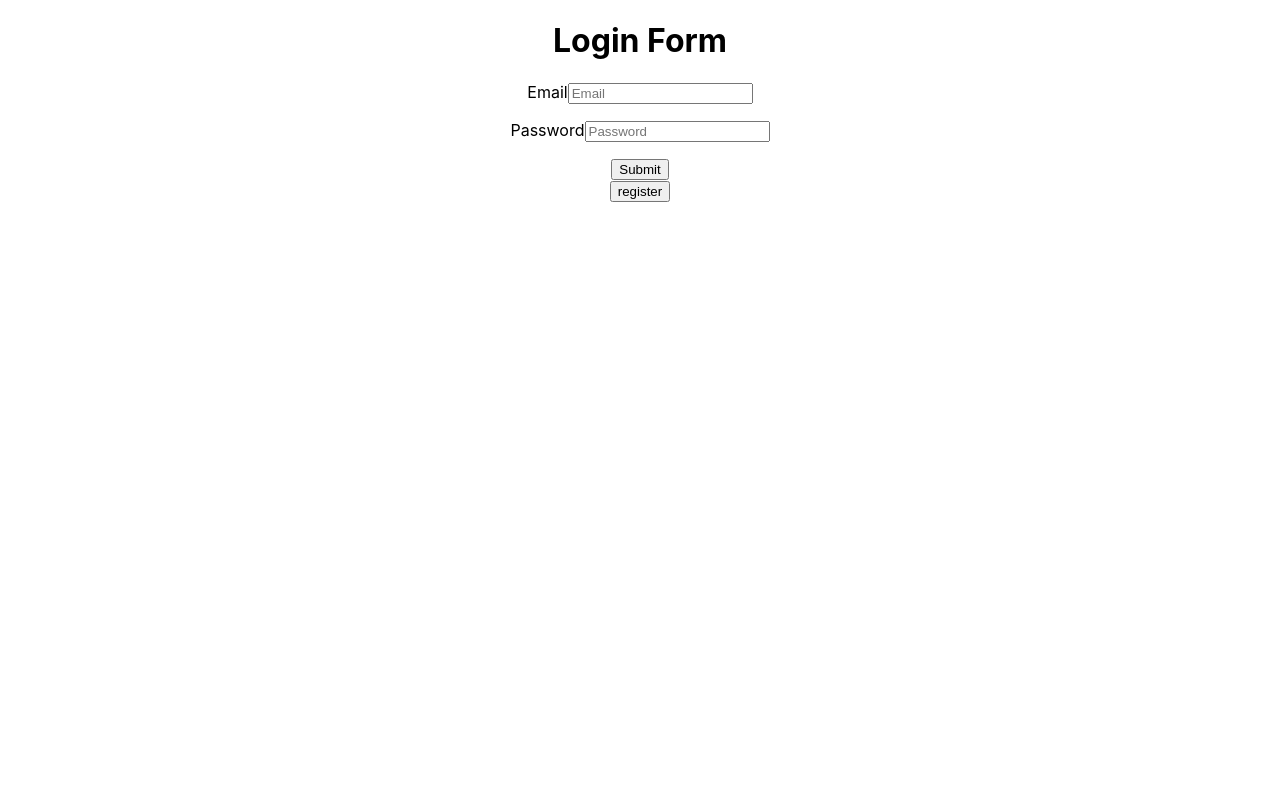
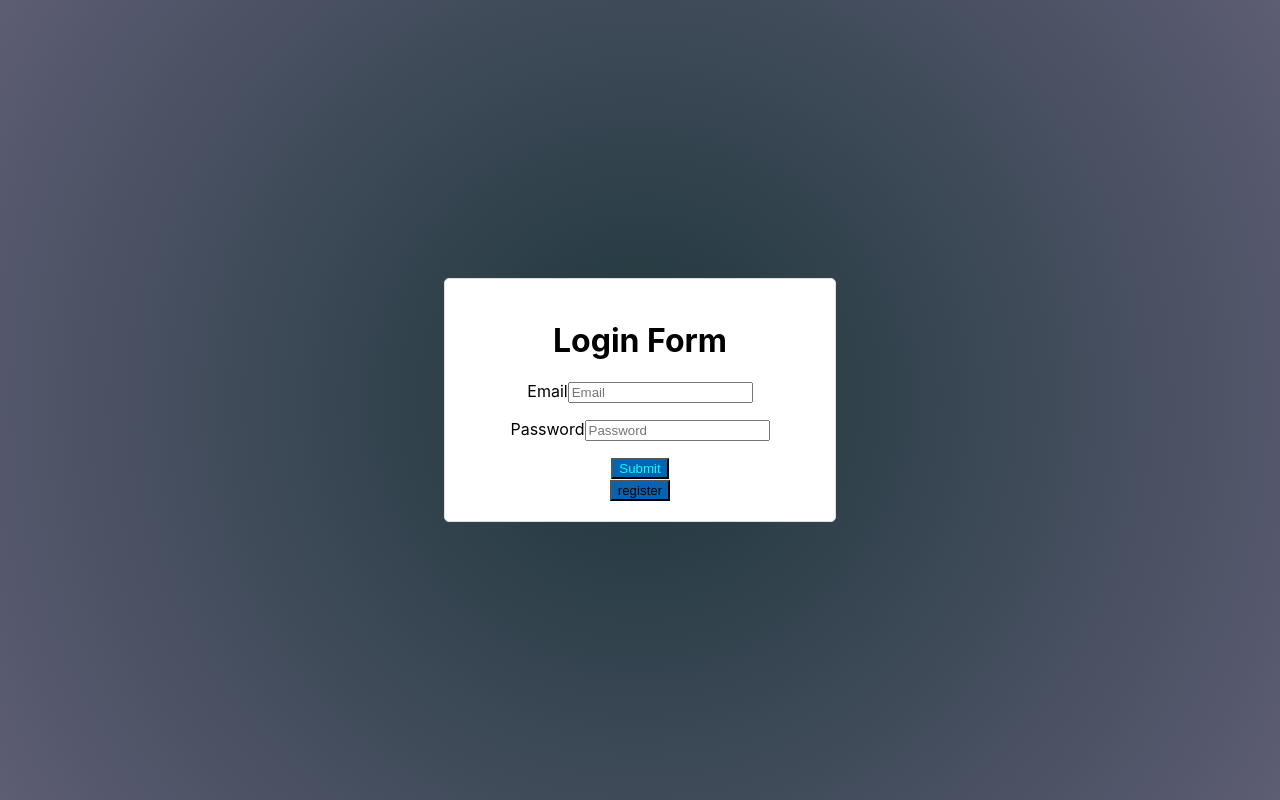
Before and after one commit to Yogananda4617/micropyramid, a React (Create React App) app: page /login in a window 1280 px wide. Built offline with nearby package versions, Linux system fonts and the light colour scheme.

Commit message:
Update register.css

```diff
--- a/src/register/register.css
+++ b/src/register/register.css
@@ -0,0 +1,43 @@
+body {
+  background: rgb(2, 0, 36);
+  background: radial-gradient(
+    circle,
+    rgba(2, 0, 36, 1) 0%,
+    rgba(30, 54, 59, 1) 0%,
+    rgba(93, 93, 116, 1) 100%
+  );
+}
+
+.container {
+  display: flex !important;
+  flex-direction: column;
+  justify-content: center;
+  align-items: center;
+  height: 100vh;
+  max-width: 500px;
+  width: 100%;
+  margin: auto;
+}
+.container > form {
+  width: 70%;
+  border: 1px solid #dfdfdf;
+  padding: 20px;
+  border-radius: 5px;
+  background: #fff;
+}
+pre {
+  width: 70%;
+  color: #fff;
+  font-size: larger;
+}
+
+button {
+  background: #0563b4 !important;
+}
+p {
+  color: red;
+}
+.submitbttn{
+    color: aqua;
+
+}
```
